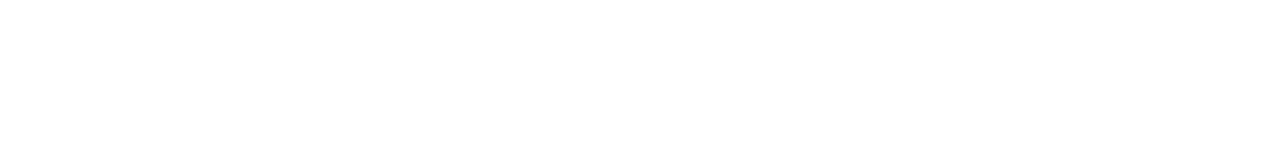
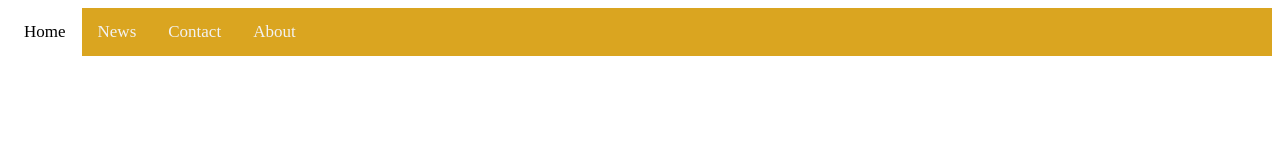
Before and after one commit to ColbyDomingos/COMP001B.AssignmentW4.1, a plain HTML site: page index.html in a window 1280 px wide. Drawn offline with Linux system fonts and the light colour scheme.

Commit message:
added topnav

```diff
--- a/index.html
+++ b/index.html
@@ -1,11 +1,27 @@
 <!DOCTYPE html>
+
 <html lang="en">
+
 <head>
+
+    <link rel="stylesheet" href="main.css">
+
     <meta charset="UTF-8">
+
     <meta name="viewport" content="width=device-width, initial-scale=1.0">
-    <title>Document</title>
+    <title>Kings River Hardwick High School</title>
+
+
 </head>
 <body>
+    <header>
+        <div class="topnav">
+            <a class="active" href="index.html">Home</a>
+            <a href="#news">News</a>
+            <a href="#contact">Contact</a>
+            <a href="#about">About</a>
+        </div>
+    </header>
 
 </body>
 </html>
--- a/main.css
+++ b/main.css
@@ -0,0 +1,24 @@
+/* Here down for topnav*/
+.topnav {
+    background-color: goldenrod;
+    overflow: hidden;
+}
+
+.topnav a {
+    float: left;
+    color: #f2f2f2;
+    text-align: center;
+    padding: 14px 16px;
+    text-decoration: none;
+    font-size: 17px;
+}
+
+.topnav a:hover{
+    background-color: white;
+    color: black;
+}
+
+.topnav a.active {
+    background-color: white;
+    color: black;
+}
```
